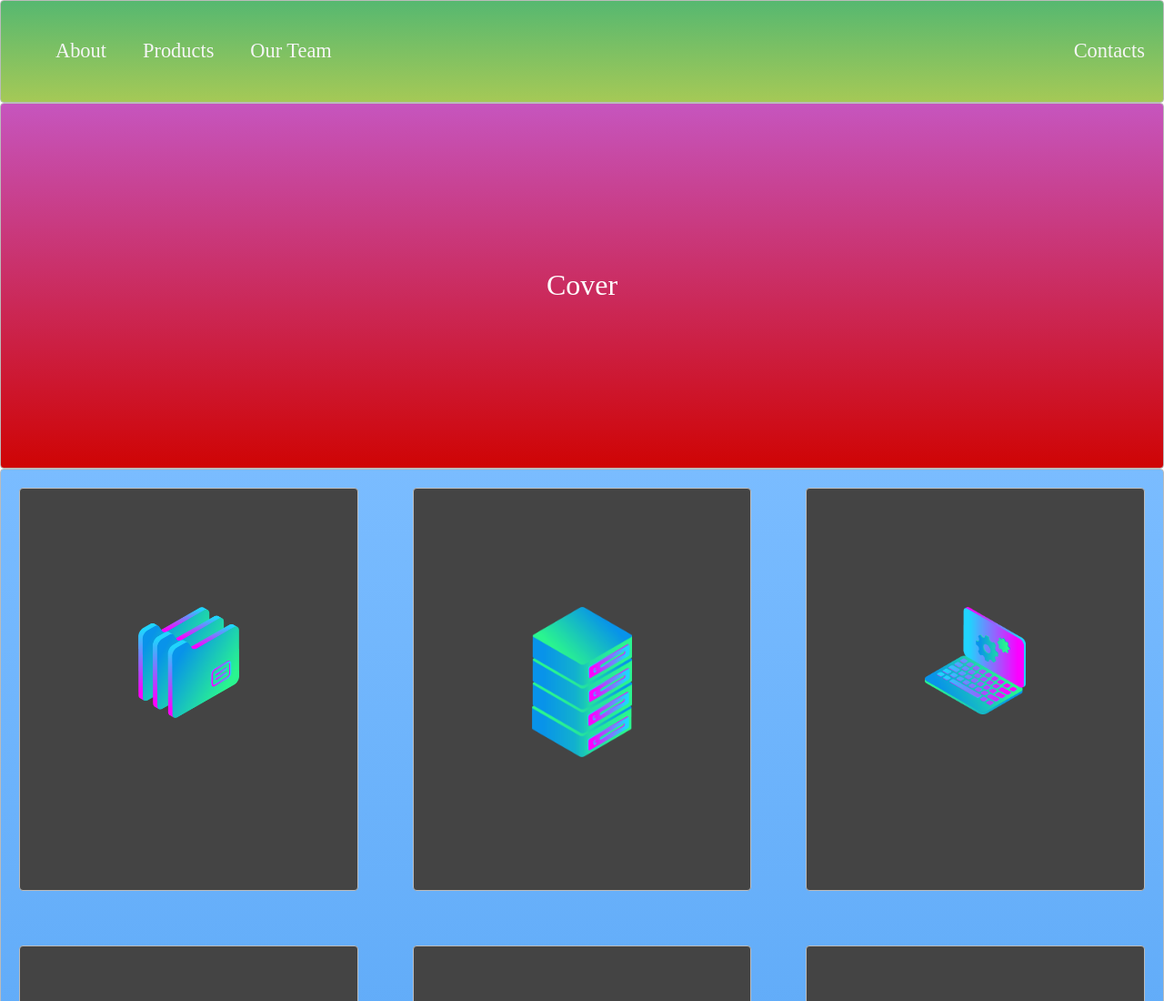
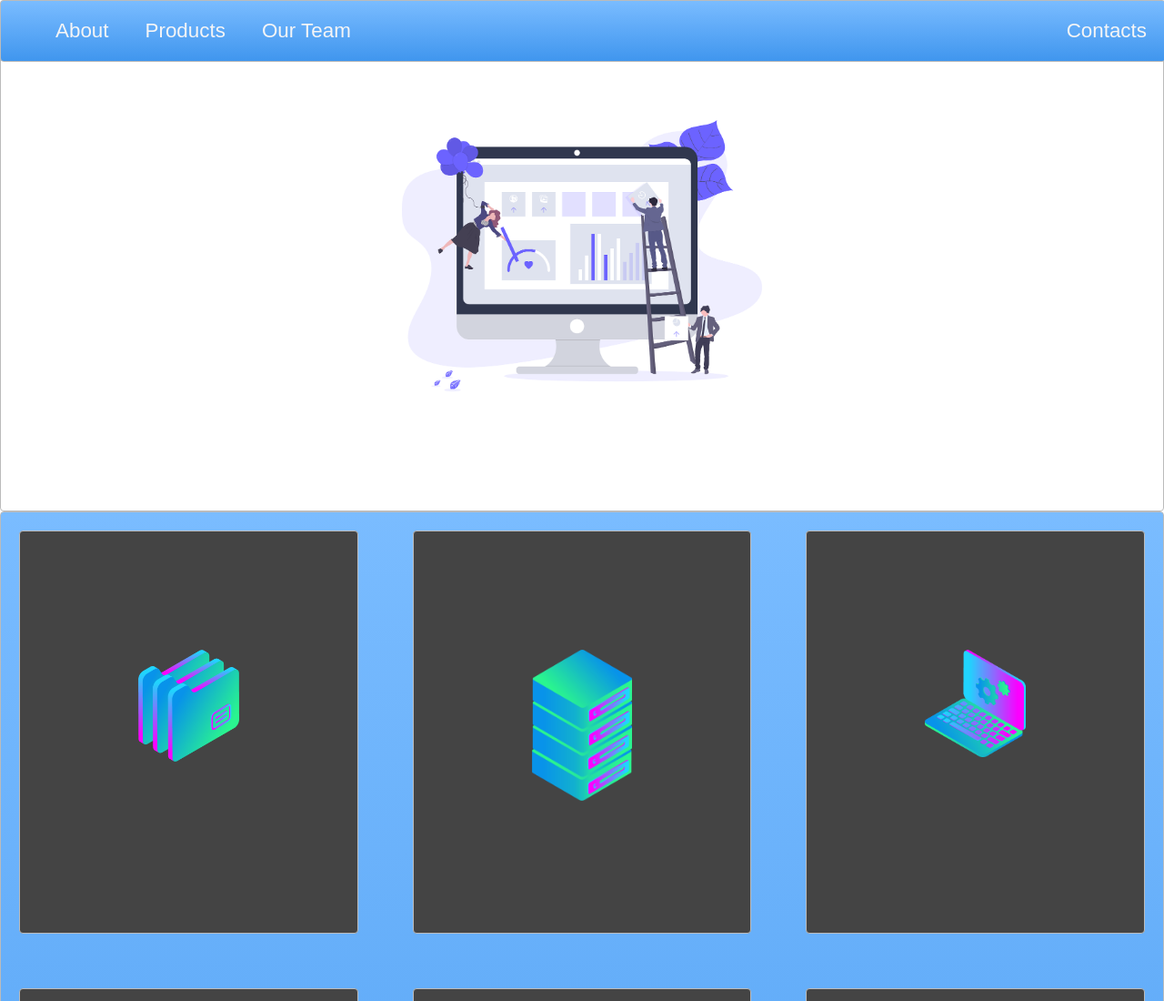
Before and after one commit to Nav-GitHub/basic-layout, a plain HTML site: page index.html in a window 1280 px wide. Shown: the top 1100 px of the page at 91% size. Drawn offline with Linux system fonts and the light colour scheme.

Commit message:
fix nav bar, add more style to box

```diff
--- a/index.html
+++ b/index.html
@@ -1,18 +1,20 @@
 <!DOCTYPE html>
 <html>
 <head>
+  <meta name="viewport" content= "width=device-width, initial-scale=1.0">
+
   <title>Layout Master</title>
   <link rel="stylesheet" type="text/css" href="./style.css">
 </head>
 <body>
-    <nav class="zone green">
+    <nav class="zone blue sticky">
       <ul class="main-nav">
         <li><a href="">About</a></li>
         <li><a href=""> Products</a></li>
         <li><a href="">Our Team </a></li>
         <li class="push"> <a href="">Contacts</a></li>
     </nav>
-    <div class=" container zone red">Cover</div>
+    <div class=" container zone"><img class="cover" src="./img/undraw.png" alt="person Pic"></div>
     <div class="zone blue grid-wrapper">
       <div class="box zone"><img src="img/files_2.png"></div>
       <div class="box zone"><img src="img/server_2_2.png"></div>
--- a/style.css
+++ b/style.css
@@ -1,6 +1,6 @@
-
-body{
-    margin: auto 0;
+body {
+    margin: 0 auto;
+    font-family: Arial;
 }
 
 .zone {
@@ -14,56 +14,7 @@ body{
     border:1px solid #bbb;
     transition: all 0.3s linear;
 }
-/* Nav */
-.main-nav{
-    display: flex;
-    list-style: none;
-    font-size: 0.7em;
-}
-/*once the screen size become smaller then
-this put all the properties below*/
-@media only screen and (max-width: 600px) {
-    .main-nav{
-        font-size: 0.5em;
-        padding: 0;
-    }
-}
-li{
-    padding: 20px;
-}
 
-a{
-    color:#f5f5f6;
-    text-decoration: none;
-}
-.push{
-    margin-left: auto;
-}
-/*Cover*/
-.container{
-    display:flex;
-    justify-content: center;
-    height: 50vh;/*viewport height*/
-    align-items: center;
-}
-/*Grid*/
-.grid-wrapper{
-    display: grid;
-    gap:20px;
-    grid-template-columns: repeat(auto-fill, minmax(350px, 1fr) );
-}
-.box > img{
-width:100%;
-}
-.box{
-    background-color: #444;
-    margin: 20px;
-    padding: 130px;
-
-}
-footer{
-    text-align:center;
-}
 .zone:hover {
     -webkit-box-shadow:rgba(0,0,0,0.8) 0px 5px 15px, inset rgba(0,0,0,0.15) 0px -10px 20px;
     -moz-box-shadow:rgba(0,0,0,0.8) 0px 5px 15px, inset rgba(0,0,0,0.15) 0px -10px 20px;
@@ -71,11 +22,89 @@ footer{
     box-shadow:rgba(0,0,0,0.8) 0px 5px 15px, inset rgba(0,0,0,0.15) 0px -10px 20px;
 }
 
+/* Nav Bar */
+
+.main-nav {
+    display: flex;
+    list-style: none;
+    margin: 0;
+    font-size: 0.7em;
+}
+/*once the screen size become smaller then
+this put all the properties below*/
+@media only screen and (max-width: 600px) {
+    .main-nav {
+        font-size: 0.5em;
+        padding: 0;
+    }
+}
+.push {
+    margin-left: auto;
+}
+
+li {
+    padding: 20px;
+}
+
+a {
+    color:#f5f5f6;
+    text-decoration: none;
+}
+
+.sticky {
+    position:fixed;
+    top: 0;
+    width: 100%;
+  }
+
+/*Cover*/
+.container {
+    height: 70vh;/*viewport height*/
+    display: flex;
+    align-items: center;
+    justify-content: center;
+}
+
+.cover {
+    width:30rem;
+}
+/*Grid Panel*/
+.grid-wrapper {
+    display: grid;
+    gap:20px;
+    grid-template-columns: repeat(auto-fill, minmax(350px, 1fr));
+}
+
+.box {
+    background-color: #444;
+    margin: 20px;
+    padding: 130px;
+
+}
+
+.box:hover {
+    -webkit-transform: rotate(-7deg);
+    -moz-transform: rotate(-7deg);
+    -o-transform: rotate(-7deg);
+    transform: rotate(-7deg);
+}
+
+.box > img {
+    width: 100%;
+    height:auto;
+}
+
+/************************Footer***************************/
+footer {
+    text-align:center;
+    background-color: #444;
+}
+
 /*https://paulund.co.uk/how-to-create-shiny-css-buttons*/
 /***********************************************************************
  *  Green Background
  **********************************************************************/
-.green{
+.green {
     background: #56B870; /* Old browsers */
     background: -moz-linear-gradient(top, #56B870 0%, #a5c956 100%); /* FF3.6+ */
     background: -webkit-gradient(linear, left top, left bottom, color-stop(0%,#56B870), color-stop(100%,#a5c956)); /* Chrome,Safari4+ */
@@ -101,7 +130,7 @@ footer{
 /***********************************************************************
  *  Yellow Background
  **********************************************************************/
-.yellow{
+.yellow {
     background: #F3AAAA; /* Old browsers */
     background: -moz-linear-gradient(top, #F3AAAA 0%, #febf04 100%); /* FF3.6+ */
     background: -webkit-gradient(linear, left top, left bottom, color-stop(0%,#F3AAAA), color-stop(100%,#febf04)); /* Chrome,Safari4+ */
@@ -114,7 +143,7 @@ footer{
 /***********************************************************************
  *  Blue Background
  **********************************************************************/
-.blue{
+.blue {
     background: #7abcff; /* Old browsers */
     background: -moz-linear-gradient(top, #7abcff 0%, #60abf8 44%, #4096ee 100%); /* FF3.6+ */
     background: -webkit-gradient(linear, left top, left bottom, color-stop(0%,#7abcff), color-stop(44%,#60abf8), color-stop(100%,#4096ee)); /* Chrome,Safari4+ */
```
